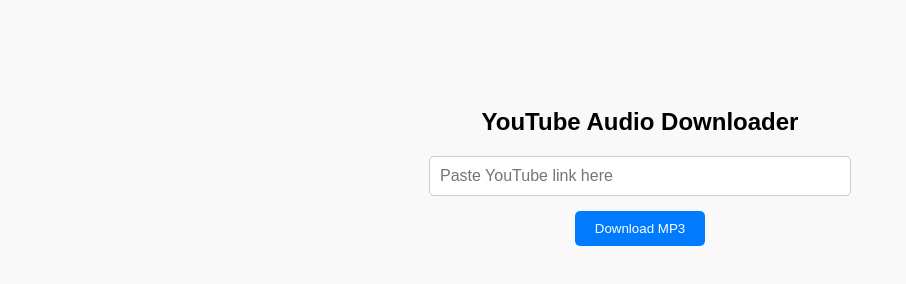
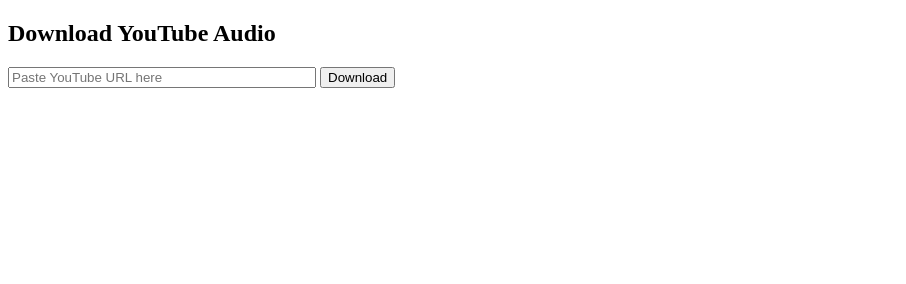
Before and after one commit to Adityamax/yt-audio-downloader, a plain HTML site: page templates/index.html in a window 1280 px wide. Shown: the whole page, without its empty margins (0-906 px from the left). Drawn offline with Linux system fonts and the light colour scheme.

Commit message:
Update HTML structure and form elements

```diff
--- a/templates/index.html
+++ b/templates/index.html
@@ -1,43 +1,14 @@
 <!DOCTYPE html>
-<html>
+<html lang="en">
 <head>
   <meta charset="UTF-8">
   <title>YouTube MP3 Downloader</title>
-  <style>
-    body {
-      background: #f9f9f9;
-      font-family: Arial, sans-serif;
-      text-align: center;
-      padding-top: 80px;
-    }
-    input {
-      width: 70%;
-      max-width: 400px;
-      padding: 10px;
-      border-radius: 5px;
-      border: 1px solid #ccc;
-      font-size: 16px;
-    }
-    button {
-      margin-top: 15px;
-      padding: 10px 20px;
-      background: #007bff;
-      color: white;
-      border: none;
-      border-radius: 5px;
-      cursor: pointer;
-    }
-    button:hover {
-      background: #0056b3;
-    }
-  </style>
 </head>
 <body>
-  <h2>YouTube Audio Downloader</h2>
-  <form action="/download" method="POST">
-    <input type="text" name="url" placeholder="Paste YouTube link here" required>
-    <br>
-    <button type="submit">Download MP3</button>
+  <h2>Download YouTube Audio</h2>
+  <form action="/download" method="post">
+    <input type="text" name="url" placeholder="Paste YouTube URL here" style="width:300px" required>
+    <button type="submit">Download</button>
   </form>
 </body>
 </html>
```
